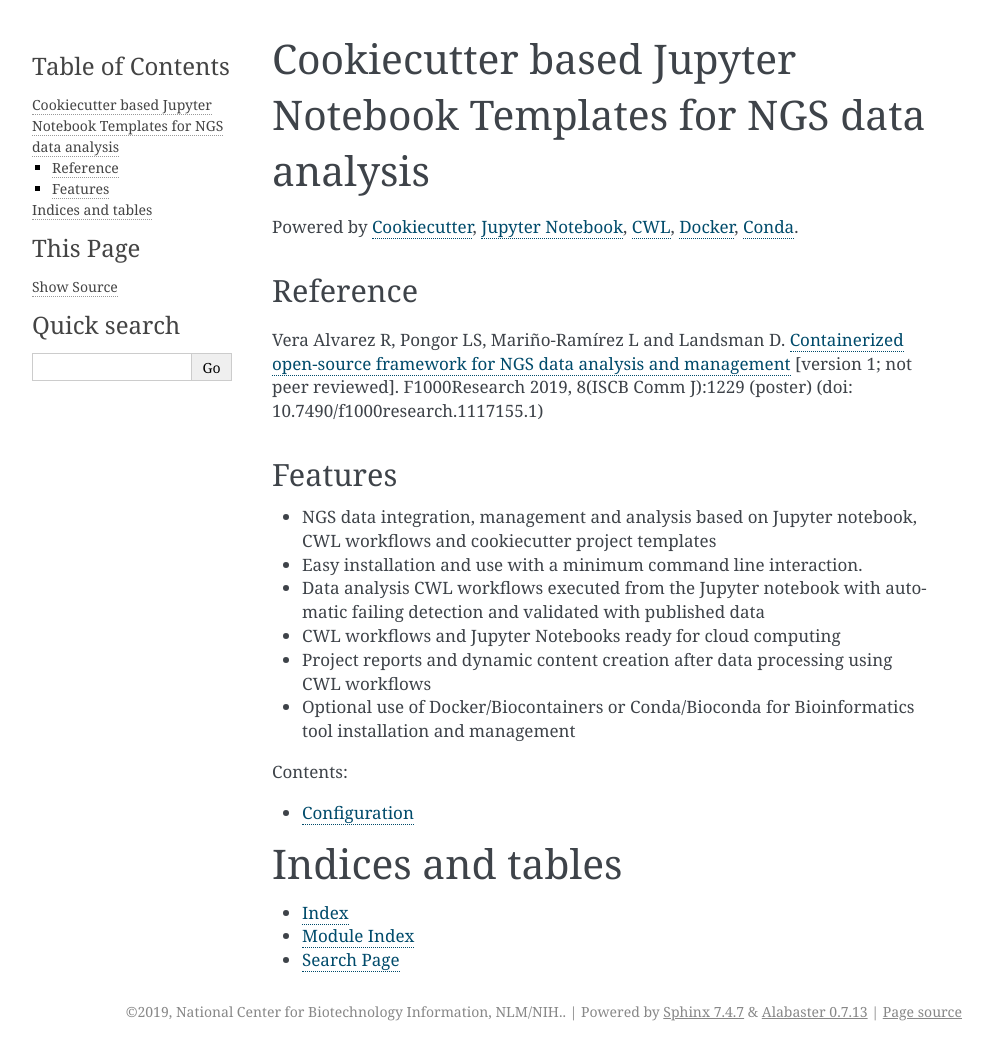
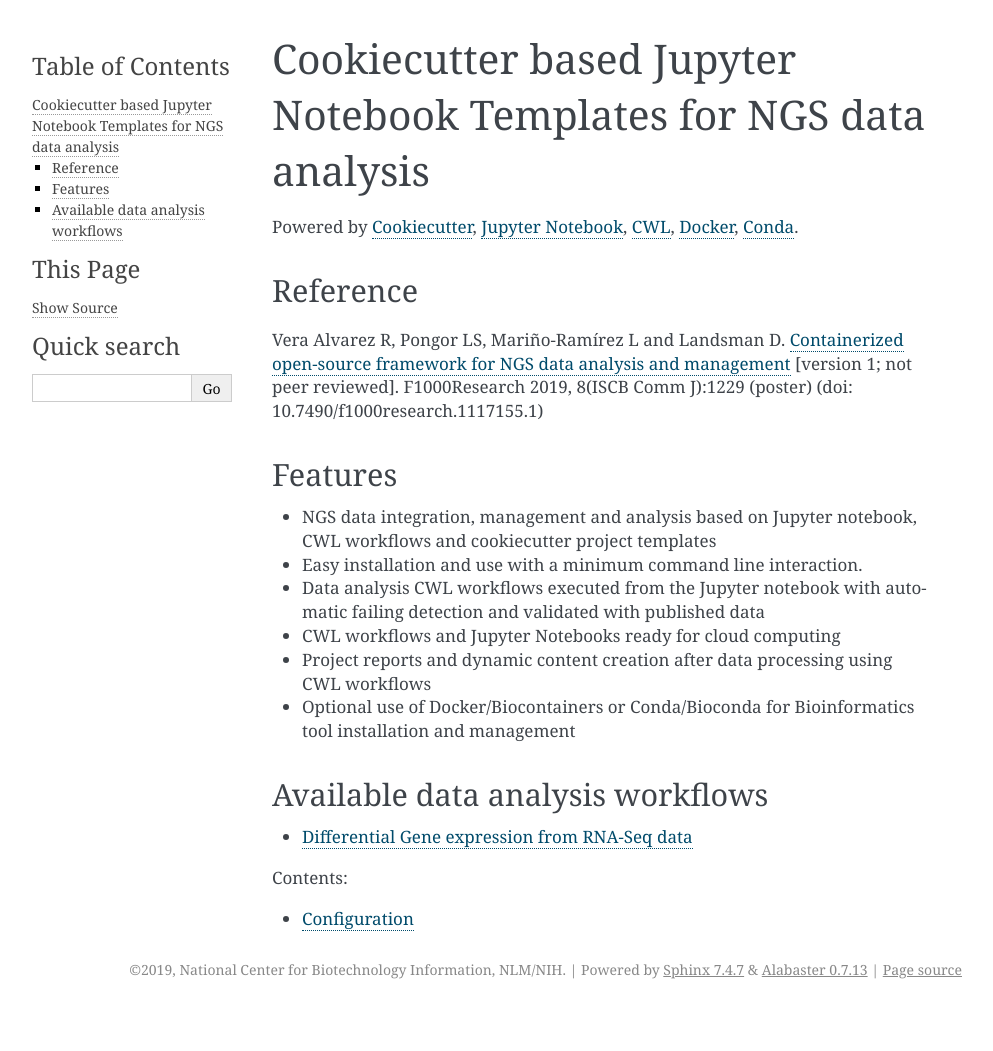
Before and after one commit to ncbi/pm4ngs, a Sphinx documentation site: the page built from docs/source/index.rst, in a window 1280 px wide. Shown: the whole page, without its empty margins (148-1141 px from the left). Built offline with Sphinx 7.4.7, drawn with Linux system fonts in a browser that asks for light colours; after the commit the page ends 1009 px from its top, so only the background shows below that.

Commit message:
Modifying the docs

```diff
--- a/docs/source/conf.py
+++ b/docs/source/conf.py
@@ -18,7 +18,7 @@
 # -- Project information -----------------------------------------------------
 
 project = 'cookiecutter-jupyter-ngs'
-copyright = '2019, National Center for Biotechnology Information, NLM/NIH.'
+copyright = '2019, National Center for Biotechnology Information, NLM/NIH'
 author = 'Roberto Vera Alvarez'
 
 # The full version, including alpha/beta/rc tags
--- /dev/null
+++ b/docs/source/diff_gene_exp_rnaseq.rst
@@ -0,0 +1,2 @@
+Differential Gene expression from RNA-Seq data
+==============================================
--- a/docs/source/index.rst
+++ b/docs/source/index.rst
@@ -19,6 +19,11 @@
 * Optional use of Docker/Biocontainers or Conda/Bioconda for Bioinformatics tool installation and management
 
 
+Available data analysis workflows
+---------------------------------
+
+* `Differential Gene expression from RNA-Seq data`_
+
 .. toctree::
    :maxdepth: 2
    :caption: Contents:
@@ -26,16 +31,10 @@
    configuration
 
 
-Indices and tables
-==================
-
-* :ref:`genindex`
-* :ref:`modindex`
-* :ref:`search`
-
 .. _Cookiecutter: https://github.com/audreyr/cookiecutter
 .. _Jupyter Notebook: https://jupyter.org/
 .. _CWL: https://www.commonwl.org/
 .. _Docker: https://www.docker.com
 .. _Conda: https://github.com/conda/conda
 .. _Containerized open-source framework for NGS data analysis and management: https://f1000research.com/posters/8-1229
+.. _Differential Gene expression from RNA-Seq data: diff_gene_exp_rnaseq
```
